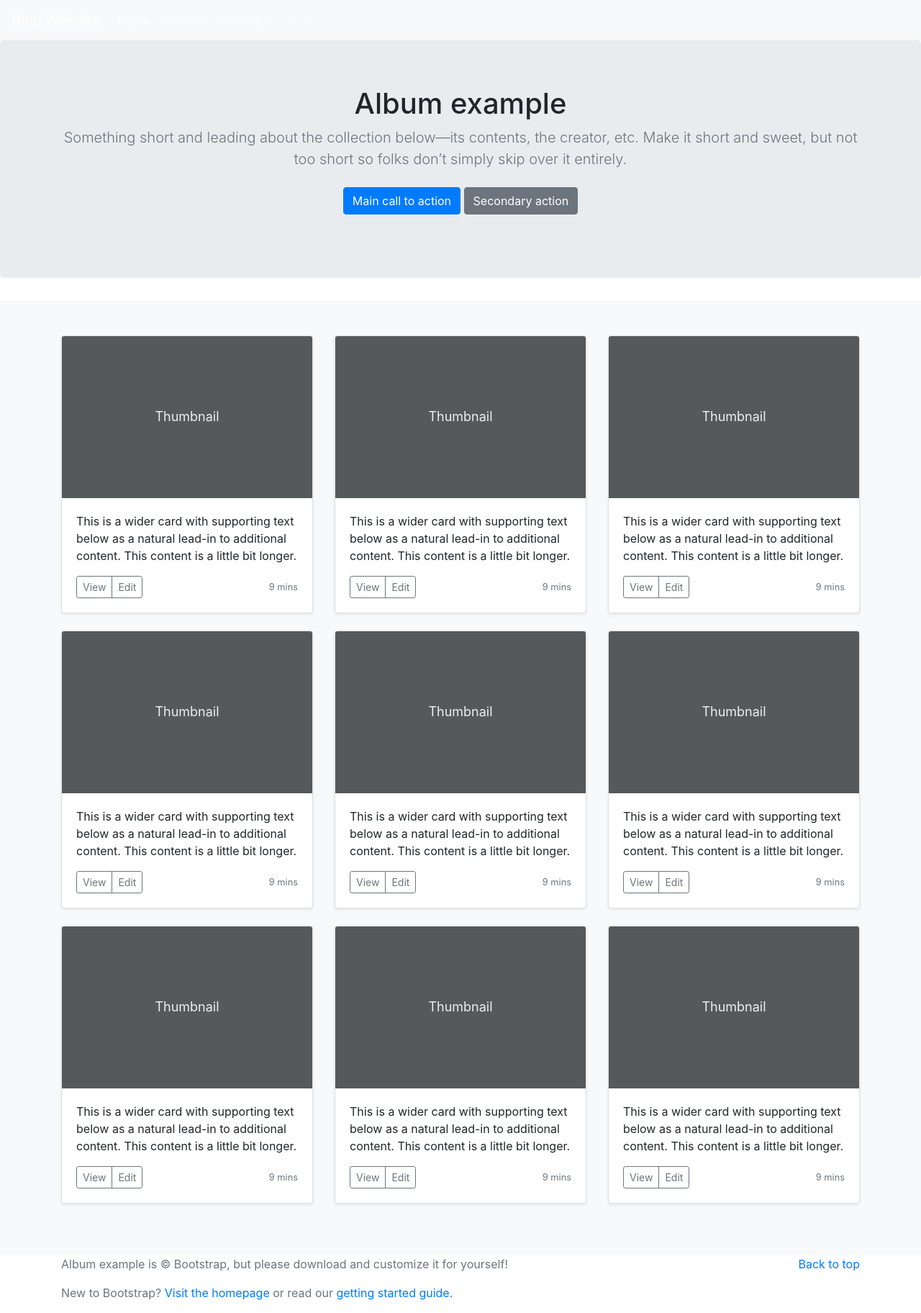
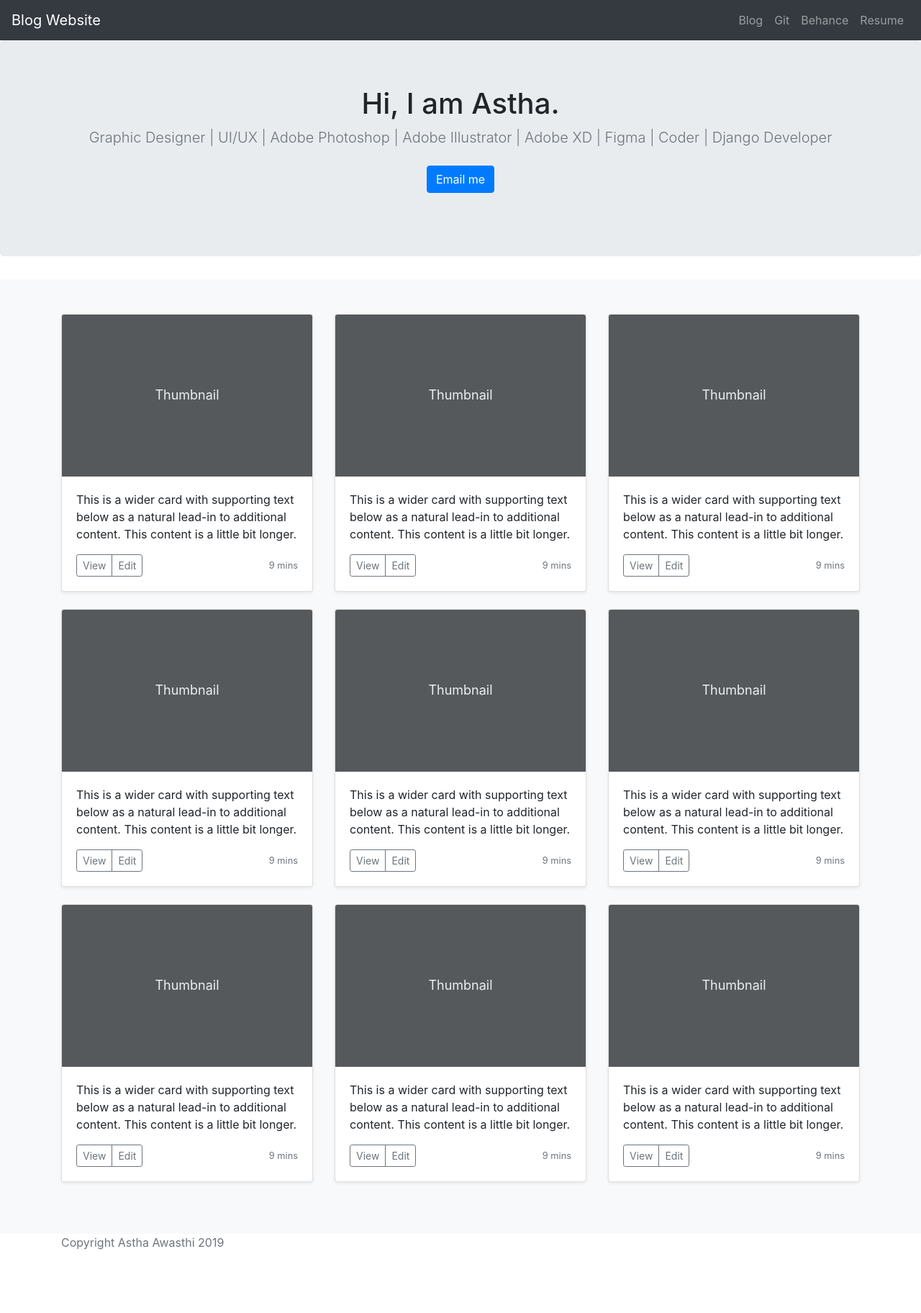
Before and after one commit to asaw4/portfolio-project, a Django app: page / in a window 1280 px wide. Shown: the whole page at 72% size. After the commit the page ends 1736 px from the top, so only its background shows below. Run offline with Django 3.2, Linux system fonts and the light colour scheme; some libraries are stand-ins or nearby versions.

Commit message:
added home template

```diff
--- a/jobs/templates/jobs/home.html
+++ b/jobs/templates/jobs/home.html
@@ -34,24 +34,24 @@
 </head>
 <body>
   <header>
-    <nav class="navbar navbar-expand-lg navbar-dark bg-light">
+    <nav class="navbar navbar-expand-lg navbar-dark bg-dark">
       <a class="navbar-brand" href="#">Blog Website</a>
       <button class="navbar-toggler" type="button" data-toggle="collapse" data-target="#navbarNav" aria-controls="navbarNav" aria-expanded="false" aria-label="Toggle navigation">
         <span class="navbar-toggler-icon"></span>
       </button>
       <div class="collapse navbar-collapse" id="navbarNav">
-        <ul class="navbar-nav">
-          <li class="nav-item active">
-            <a class="nav-link" href="#">Home <span class="sr-only">(current)</span></a>
+        <ul class="navbar-nav ml-auto">
+          <li class="nav-item">
+            <a class="nav-link" href="#">Blog </a>
           </li>
           <li class="nav-item">
-            <a class="nav-link" href="#">Features</a>
+            <a class="nav-link" href="#">Git</a>
           </li>
           <li class="nav-item">
-            <a class="nav-link" href="#">Pricing</a>
+            <a class="nav-link" href="#">Behance</a>
           </li>
           <li class="nav-item">
-            <a class="nav-link disabled" href="#" tabindex="-1" aria-disabled="true">Disabled</a>
+            <a class="nav-link" href="#">Resume</a>
           </li>
         </ul>
       </div>
@@ -62,11 +62,11 @@
 
     <section class="jumbotron text-center">
       <div class="container">
-        <h1 class="jumbotron-heading">Album example</h1>
-        <p class="lead text-muted">Something short and leading about the collection below—its contents, the creator, etc. Make it short and sweet, but not too short so folks don’t simply skip over it entirely.</p>
+        <h1 class="jumbotron-heading">Hi, I am Astha.</h1>
+        <p class="lead text-muted">Graphic Designer | UI/UX | Adobe Photoshop | Adobe Illustrator | Adobe XD | Figma | Coder | Django Developer</p>
         <p>
-          <a href="#" class="btn btn-primary my-2">Main call to action</a>
-          <a href="#" class="btn btn-secondary my-2">Secondary action</a>
+          <a href="mailto:asthaaw04@gmail.com" class="btn btn-primary my-2">Email me</a>
+
         </p>
       </div>
     </section>
@@ -220,11 +220,7 @@
 
   <footer class="text-muted">
     <div class="container">
-      <p class="float-right">
-        <a href="#">Back to top</a>
-      </p>
-      <p>Album example is &copy; Bootstrap, but please download and customize it for yourself!</p>
-      <p>New to Bootstrap? <a href="https://getbootstrap.com/">Visit the homepage</a> or read our <a href="/docs/4.3/getting-started/introduction/">getting started guide</a>.</p>
+    <p>Copyright Astha Awasthi {% now "Y" %}</p>
     </div>
   </footer>
   <script src="https://code.jquery.com/jquery-3.3.1.slim.min.js" integrity="sha384-q8i/X+965DzO0rT7abK41JStQIAqVgRVzpbzo5smXKp4YfRvH+8abtTE1Pi6jizo" crossorigin="anonymous"></script>
```
